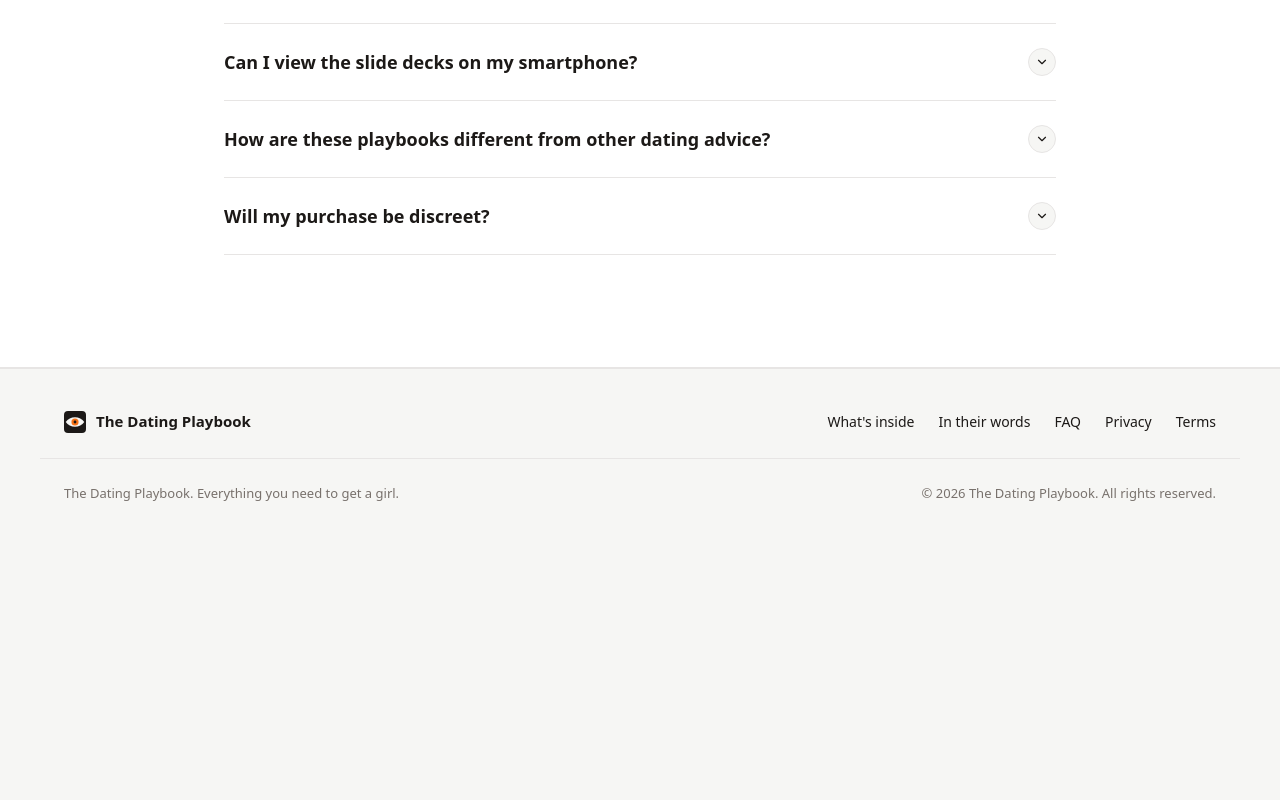
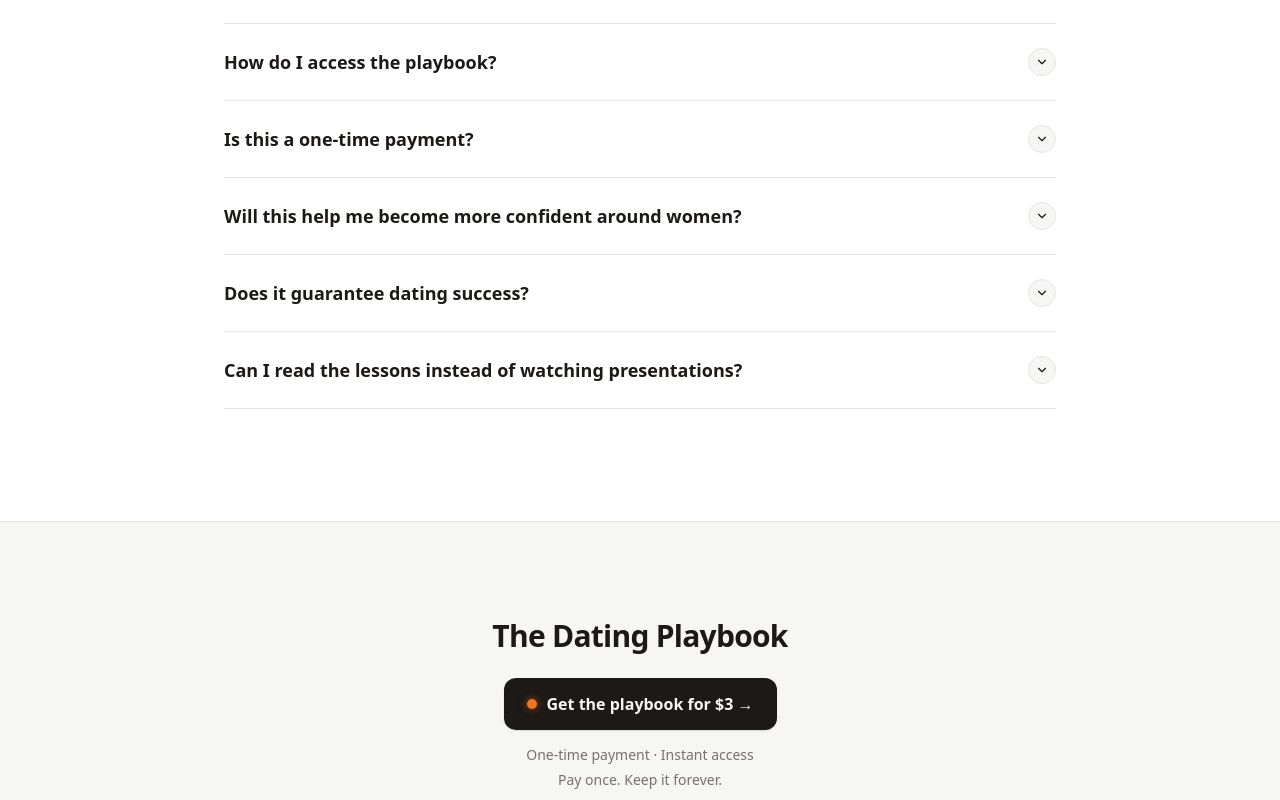
Before and after one commit to Ravishankar802/The-Plugd, a Next.js app: page / in a window 1280 px wide. Shown: the part 8260-9060 px from the top of the page. Before the commit the page ends 8893 px from the top, so only its background shows below. Built offline with nearby package versions, Linux system fonts and the light colour scheme.

Commit message:
feat: update FAQ with dating playbook Q&As, add final purchase CTA section, and update footer branding

```diff
--- a/src/components/HomePageClient.tsx
+++ b/src/components/HomePageClient.tsx
@@ -73,29 +73,39 @@ export default function HomePageClient() {
 
   const faqs = [
     {
-      question: "What exactly do I get when I purchase a playbook?",
+      question: "What's included in The Dating Playbook?",
       answer:
-        "You get instant lifetime access to the complete digital course: 10 structured modules, 40+ cinema-grade interactive slide decks, verbatim text breakdowns, real-world field exercises, and downloadable cheat sheets. No boring PDFs or rambling audio files.",
+        "The Dating Playbook covers attraction, confidence, approaching women, flirting, texting, planning dates, handling rejection, and building better relationships. Everything is organised into practical modules with examples and actionable advice.",
     },
     {
-      question: "Is this a subscription or recurring monthly fee?",
+      question: "Is this suitable for beginners?",
       answer:
-        "No. Plugd is strictly a one-time purchase. Pay once ($49), own it for life. All future updates to that course's slides are included for free.",
+        "Yes. Whether you're new to dating or have some experience but want to improve, the playbook helps you understand the fundamentals and put them into practice.",
     },
     {
-      question: "Can I view the slide decks on my smartphone?",
+      question: "How do I access the playbook?",
       answer:
-        "Yes! The presentation viewer is natively optimized for mobile with touch swipe navigation, tap advances, fullscreen mode, and crisp typographic hierarchy.",
+        "You'll get instant digital access after your purchase. You can revisit the material whenever you want.",
     },
     {
-      question: "How are these playbooks different from other dating advice?",
+      question: "Is this a one-time payment?",
       answer:
-        "Most dating content is either vague platitudes ('just be yourself') or manipulative pickup tactics that destroy your self-respect. Plugd is a behavioral framework designed like a top-tier strategy deck: precise, psychologically grounded, calibrated, and brutally practical.",
+        "Yes. Pay $3 once and keep access to the playbook. There is no recurring subscription.",
     },
     {
-      question: "Will my purchase be discreet?",
+      question: "Will this help me become more confident around women?",
       answer:
-        "Yes. Billing statements show a discreet, neutral charge with no explicit dating terms, and access is private to your registered email.",
+        "The playbook is designed to help you develop confidence, improve your communication, understand attraction, and approach dating more naturally. Your results will depend on how you apply what you learn.",
+    },
+    {
+      question: "Does it guarantee dating success?",
+      answer:
+        "No playbook can guarantee attraction or a relationship. The goal is to give you practical knowledge and skills you can develop through real-world experience.",
+    },
+    {
+      question: "Can I read the lessons instead of watching presentations?",
+      answer:
+        "Yes. The written version of each lesson is included in the playbook.",
     },
   ];
 
@@ -299,14 +309,17 @@ export default function HomePageClient() {
                 <div key={index} className="py-6">
                   <button
                     onClick={() => setOpenFaqIndex(isOpen ? null : index)}
-                    className="w-full flex items-center justify-between text-left group focus:outline-none"
+                    className="w-full flex items-center justify-between text-left group focus:outline-none cursor-pointer"
+                    aria-expanded={isOpen}
                   >
                     <span className="text-base sm:text-lg font-bold text-[#1c1917] group-hover:text-[#f97316] transition-colors pr-4">
                       {faq.question}
                     </span>
                     <div
-                      className={`flex h-7 w-7 shrink-0 items-center justify-center rounded-full border border-[#e7e5e4] bg-[#f6f6f4] transition-transform duration-200 ${
-                        isOpen ? "rotate-180 bg-[#1c1917] text-white border-[#1c1917]" : ""
+                      className={`flex h-7 w-7 shrink-0 items-center justify-center rounded-full border transition-all duration-200 ${
+                        isOpen
+                          ? "rotate-180 bg-[#f97316] text-white border-[#f97316]"
+                          : "border-[#e7e5e4] bg-[#f6f6f4] text-[#1c1917] group-hover:border-[#d6d3d1]"
                       }`}
                     >
                       <ChevronDown className="h-3.5 w-3.5" />
@@ -314,7 +327,7 @@ export default function HomePageClient() {
                   </button>
 
                   {isOpen && (
-                    <div className="mt-4 text-sm text-[#44403c] leading-relaxed pr-8 border-l-2 border-[#f97316] pl-4">
+                    <div className="mt-4 text-[15px] sm:text-[15.5px] text-[#44403c] leading-relaxed pr-8 border-l-2 border-[#f97316] pl-4">
                       {faq.answer}
                     </div>
                   )}
@@ -325,8 +338,29 @@ export default function HomePageClient() {
         </div>
       </section>
 
-      {/* FOOTER — ATTENTION PLAYBOOK STYLE */}
-      <footer className="border-t border-[#e7e5e4] bg-[#f6f6f4] py-10 pb-28 sm:pb-32 text-[14.5px] text-[#78716c]">
+      {/* SECTION: FINAL PURCHASE CTA */}
+      <section className="py-20 sm:py-24 border-b border-[#e7e5e4] bg-[#f6f6f4]">
+        <div className="mx-auto max-w-xl px-6 text-center flex flex-col items-center">
+          <h2 className="text-2xl sm:text-3xl font-bold tracking-tight text-[#1c1917] mb-6">
+            The Dating Playbook
+          </h2>
+          <button
+            onClick={() => handleOpenCheckout("men")}
+            className="btn btn-primary"
+            data-cta="final-bottom"
+          >
+            <span className="btn-dot" aria-hidden="true" />
+            <span>Get the playbook for $3 →</span>
+          </button>
+          <div className="mt-3.5 flex flex-col items-center gap-1 text-[13.5px] sm:text-[14px] text-[#78716c] leading-normal">
+            <p className="m-0">One-time payment · Instant access</p>
+            <p className="m-0">Pay once. Keep it forever.</p>
+          </div>
+        </div>
+      </section>
+
+      {/* FOOTER */}
+      <footer className="bg-[#f6f6f4] py-10 pb-28 sm:pb-32 text-[14.5px] text-[#78716c]">
         <div className="mx-auto max-w-[1200px] px-6 flex flex-col sm:flex-row items-center justify-between gap-6">
           <div className="flex items-center gap-3">
             <Link
@@ -353,21 +387,18 @@ export default function HomePageClient() {
           </div>
 
           <div className="flex flex-wrap items-center gap-6 text-[14px]">
-            <a href="#curriculum" className="text-[#1c1917] hover:text-[#78716c] transition-colors">
-              What's inside
-            </a>
-            <a href="#testimonials" className="text-[#1c1917] hover:text-[#78716c] transition-colors">
-              In their words
-            </a>
-            <a href="#faq" className="text-[#1c1917] hover:text-[#78716c] transition-colors">
-              FAQ
-            </a>
+            <Link href="/terms-of-service" className="text-[#1c1917] hover:text-[#78716c] transition-colors">
+              Terms
+            </Link>
             <Link href="/privacy-policy" className="text-[#1c1917] hover:text-[#78716c] transition-colors">
               Privacy
             </Link>
-            <Link href="/terms-of-service" className="text-[#1c1917] hover:text-[#78716c] transition-colors">
-              Terms
-            </Link>
+            <a
+              href="mailto:ravx003@gmail.com"
+              className="text-[#1c1917] hover:text-[#78716c] transition-colors"
+            >
+              ravx003@gmail.com
+            </a>
           </div>
         </div>
         <div className="mx-auto max-w-[1200px] px-6 mt-6 pt-6 border-t border-[#e7e5e4] flex flex-col sm:flex-row items-center justify-between gap-4 text-[13px] text-[#78716c]">
```
